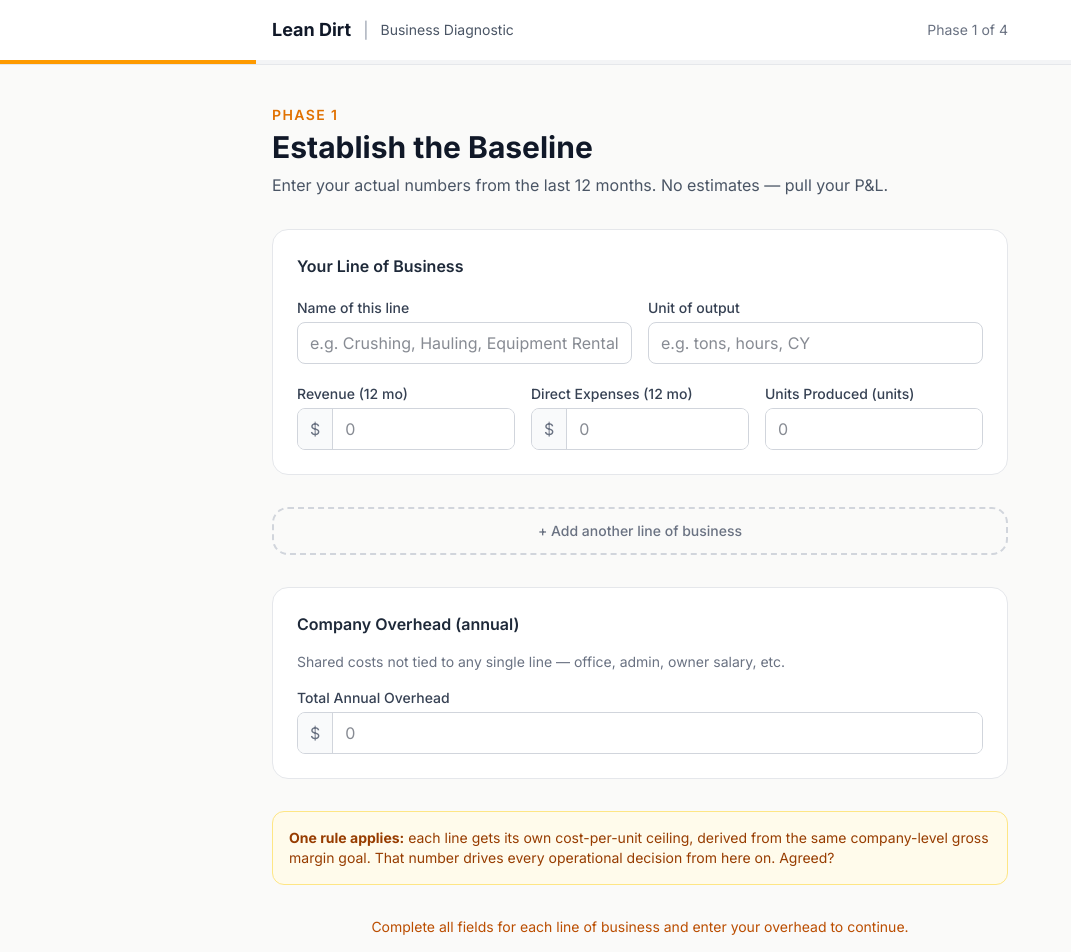
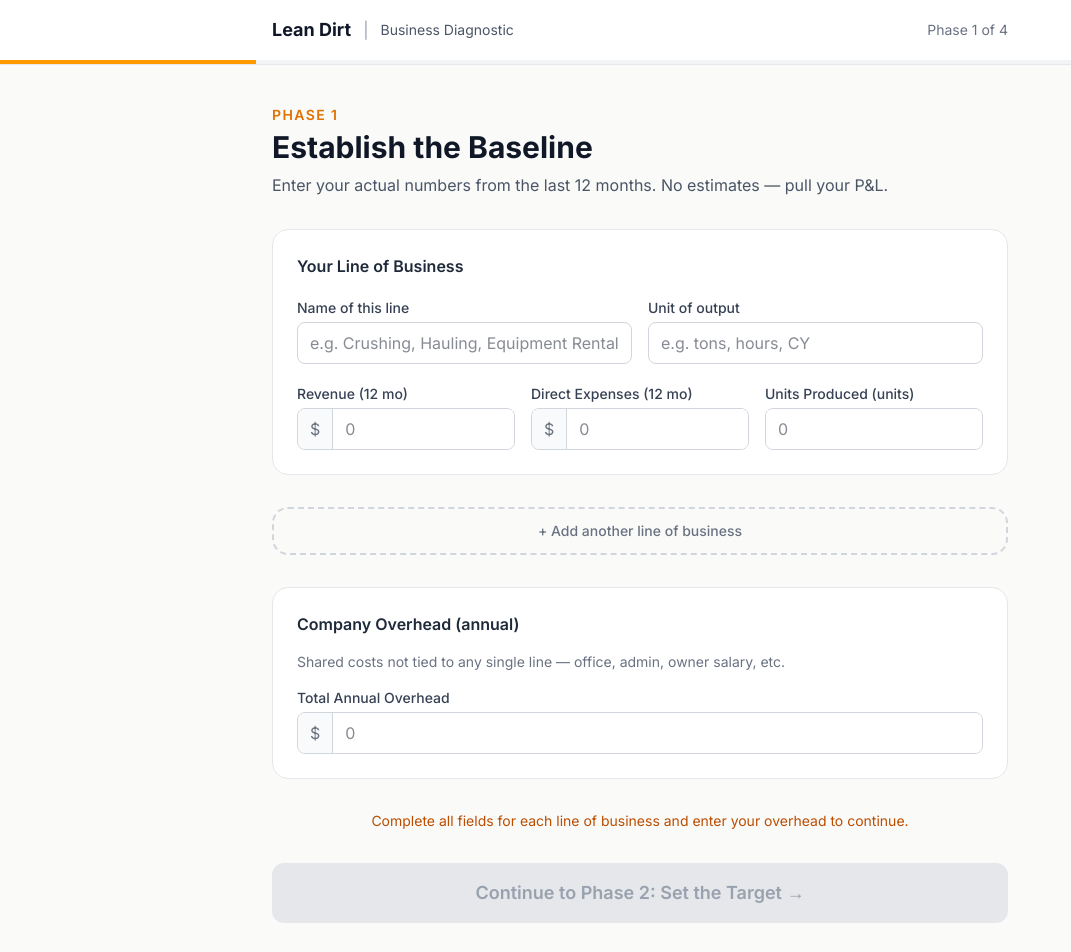
Before and after one commit to zdestes/lean-dirt-diagnostic, a Next.js app: page / in a window 1280 px wide. Shown: the top 952 px of the page, without its empty margins (0-1071 px from the left). Built offline with nearby package versions, Linux system fonts and the light colour scheme.

Commit message:
Remove premature rule callout from Phase 1

```diff
--- a/src/components/DiagnosticWizard.tsx
+++ b/src/components/DiagnosticWizard.tsx
@@ -272,10 +272,6 @@ export default function DiagnosticWizard() {
                   <MetricBadge label="Net Profit" value={fmt$0(companyMetrics.netProfit)} highlight={companyMetrics.netProfit > 0} />
                 </div>
               )}
-            </div>
-
-            <div className="bg-amber-50 border border-amber-200 rounded-xl p-4 text-sm text-amber-800">
-              <strong>One rule applies:</strong> each line gets its own cost-per-unit ceiling, derived from the same company-level gross margin goal. That number drives every operational decision from here on. Agreed?
             </div>
 
             {(lines.some((l) => !l.name || !l.revenue || !l.directExpenses || !l.units || !l.unitName) || overhead <= 0) && (
```
